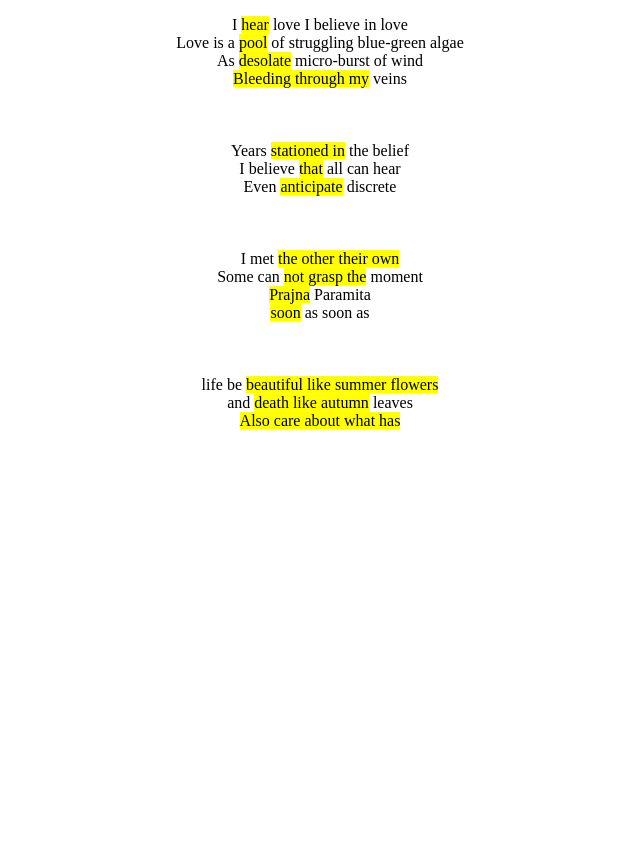
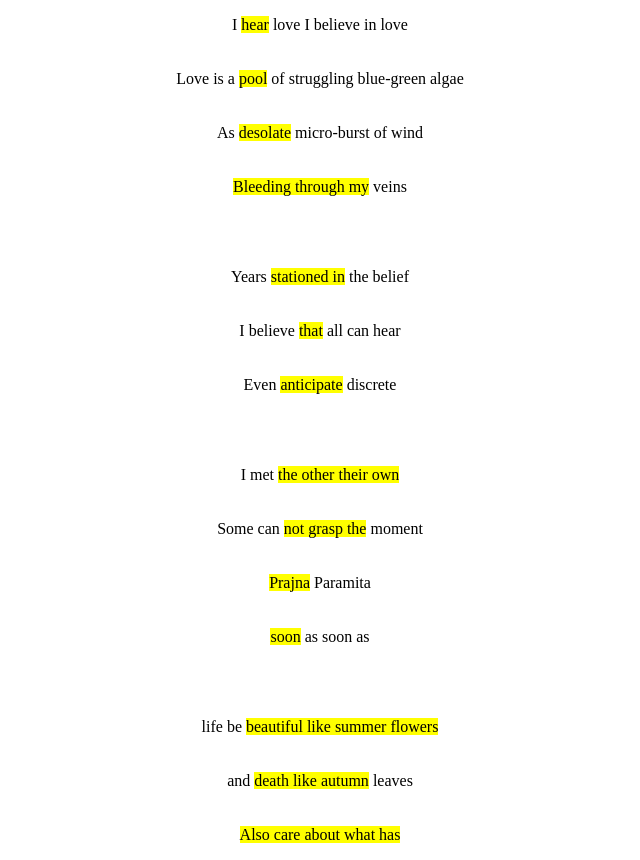
Before and after one commit to 603102143/interactivemedia323, a plain HTML site: page project 1/level 2/part 2/index.html in a window 1280 px wide. Shown: the whole page, without its empty margins (320-960 px from the left). Before the commit the page ends 800 px from the top, so only its background shows below. Drawn offline with Linux system fonts and the light colour scheme.

Commit message:
Update index.html

```diff
--- a/project 1/level 2/part 2/index.html
+++ b/project 1/level 2/part 2/index.html
@@ -7,20 +7,20 @@
 
 <body>
 
-<p> <center>I <mark>hear</mark> love I believe in love
-	<br>Love is a <mark>pool</mark> of struggling blue-green algae
-	<br>As <mark>desolate</mark> micro-burst of wind
-    <br><mark>Bleeding through my</mark> veins
-    <br><br><br><br>Years <mark>stationed in</mark> the belief
-    <br>I believe <mark>that</mark> all can hear
-    <br>Even <mark>anticipate</mark> discrete
-    <br><br><br><br>I met <mark>the other their own</mark>
-    <br>Some can <mark>not grasp the</mark> moment
-    <br><mark>Prajna</mark> Paramita
-    <br><mark>soon</mark> as soon as
-    <br><br><br><br>life be <mark>beautiful like summer flowers</mark>
-    <br>and <mark>death like autumn</mark> leaves
-    <br><mark>Also care about what has</mark>	</center>
+<p> <center>I <mark>hear</mark> love I believe in love</center>
+	<center><br><br>Love is a <mark>pool</mark> of struggling blue-green algae</center>
+	<center><br><br>As <mark>desolate</mark> micro-burst of wind</center>
+    <center><br><br><mark>Bleeding through my</mark> veins</center>
+    <center><br><br><br><br>Years <mark>stationed in</mark> the belief</center>
+    <center><br><br>I believe <mark>that</mark> all can hear</center>
+    <center><br><br>Even <mark>anticipate</mark> discrete</center>
+    <center><br><br><br><br>I met <mark>the other their own</mark></center>
+    <center><br><br>Some can <mark>not grasp the</mark> moment</center>
+    <center><br><br><mark>Prajna</mark> Paramita</center>
+    <center><br><br><mark>soon</mark> as soon as</center>
+    <center><br><br><br><br>life be <mark>beautiful like summer flowers</mark></center>
+    <center><br><br>and <mark>death like autumn</mark> leaves</center>
+    <center><br><br><mark>Also care about what has</mark></center>
 </p>
 
 </body>
```
